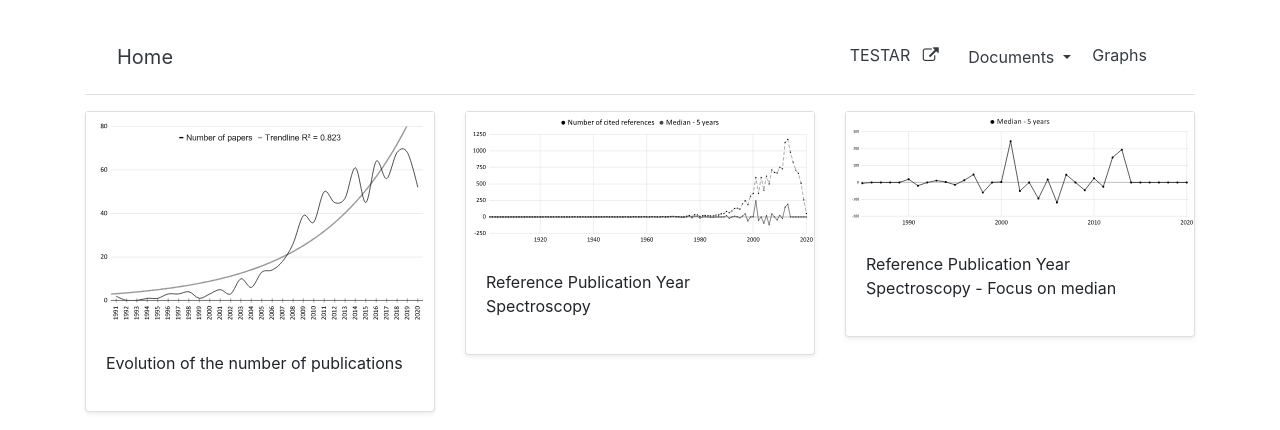
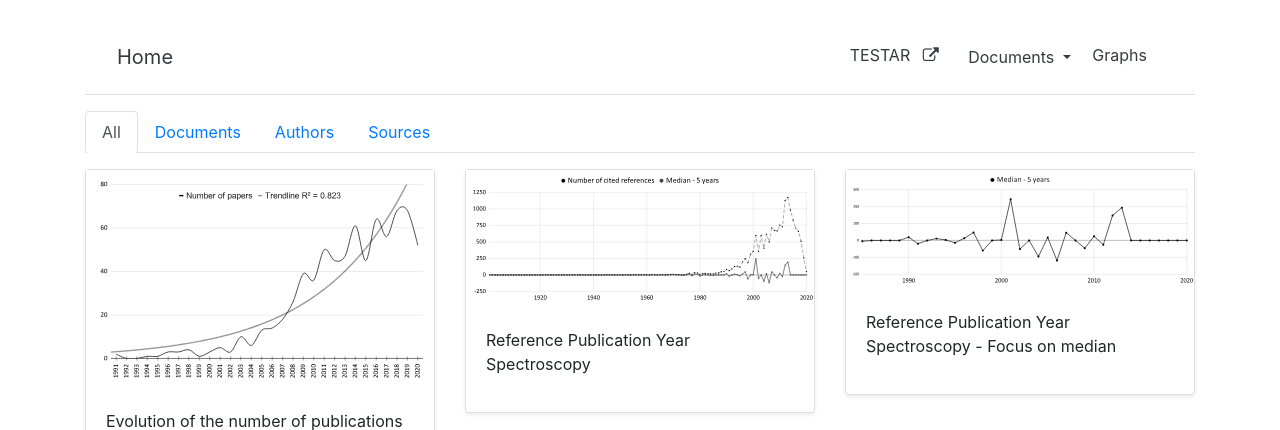
Before and after one commit to oliviarves/gui-testing-repository, a Django app: page /results/ in a window 1280 px wide. Shown: the top 430 px of the page. Run offline with Django 3.2, Linux system fonts and the light colour scheme; data comes from the database, SQL or seed files in the repository.

Commit message:
Add tabs to results

```diff
--- a/papers/filters.py
+++ b/papers/filters.py
@@ -22,4 +22,6 @@ class ResultsFilterSet(filters.FilterSet):
 
     class Meta:
         model = Image
-        fields = ('category',)
+        exclude = '__all__'
+
+    category = filters.CharFilter(field_name='category__name', lookup_expr='iexact')
--- a/papers/template_tags.py
+++ b/papers/template_tags.py
@@ -3,7 +3,7 @@ from django.template.defaulttags import register
 
 @register.filter
 def get_item(dictionary, key):
-    return dictionary.get(key)
+    return dictionary.get(key, None)
 
 @register.filter
 def remove_extension(value):
--- a/papers/views.py
+++ b/papers/views.py
@@ -48,7 +48,6 @@ class PapersList(FormMixin, ListView):
 
 class Results(FilterView):
     template_name = "results.html"
-    model = Image
     filterset_class = ResultsFilterSet
 
     # GRAPHS = list(itertools.chain.from_iterable([[f for f in listdir(p) if isfile(join(p, f))] for p in paths]))
--- a/templates/results.html
+++ b/templates/results.html
@@ -2,15 +2,38 @@
 
 {% block content %}
 {% load static %}
-{#<p>#}
-{##}
-{#    <ul class="nav nav-tabs">#}
-{#          <li class="nav-item">#}
-{#            <a class="nav-link" href="{% url 'results' 'all' %}">All</a>#}
-{#          </li>#}
-{#          <li class="nav-item">#}
-{#            <a class="nav-link" href="{% url 'results' category='growth' %}">Growth</a>#}
-{#          </li>#}
+<p>
+    <form action={% url 'results' %}>
+    <ul class="nav nav-tabs">
+          <li class="nav-item">
+{#            <a class="nav-link" href="{% url 'results' 'all' %}"#}
+{#                type="submit">All</a>#}
+              <button type="submit" class="btn btn-link nav-link {% if request.GET|get_item:'category' == None %}active{% endif %}">All</button>
+          </li>
+          <li class="nav-item">
+{#            <a class="nav-link" href="{% url 'results' category='Documents' %}"#}
+{#                name="category"#}
+{#                value="Documents"#}
+{#                type="submit">Documents</a>#}
+
+              <button type="submit" value="Documents" name="category" class="btn btn-link nav-link {% if request.GET|get_item:'category' == "Documents" %}active{% endif %}">Documents</button>
+          </li>
+
+          <li class="nav-item">
+{#            <a class="nav-link" href="{% url 'results' category='Authors' %}"#}
+{#                name="category"#}
+{#                value="Authors"#}
+{#                type="submit">Authors</a>#}
+              <button type="submit" value="Authors" name="category" class="btn btn-link nav-link {% if request.GET|get_item:'category' == "Authors" %}active{% endif %}">Authors</button>
+          </li>
+
+          <li class="nav-item">
+{#            <a class="nav-link" href="{% url 'results' category='Sources' %}"#}
+{#                name="category"#}
+{#                value="Sources"#}
+{#                type="submit">Sources</a>#}
+              <button type="submit" value="Sources" name="category" class="btn btn-link nav-link {% if request.GET|get_item:'category' == "Sources" %}active{% endif %}">Sources</button>
+          </li>
 {#          <li class="nav-item dropdown">#}
 {#            <a class="nav-link dropdown-toggle" data-toggle="dropdown" href="#" role="button" aria-haspopup="true" aria-expanded="false">Publications and Rankings</a>#}
 {#            <div class="dropdown-menu">#}
@@ -37,8 +60,9 @@
 {#              <a class="dropdown-item" href="{% static "data/Keywords.xlsx" %}">Group of keywords</a>#}
 {#            </div>#}
 {#          </li>#}
-{#        </ul>#}
-{#</p>#}
+        </ul>
+    </form>
+</p>
         <div class="row">
             {% for chart in object_list %}
                 <div class="col-md-4">
@@ -50,7 +74,7 @@
                           <p class="card-text">{{ chart.description }}</p>
                           <div class="d-flex justify-content-between align-items-center">
 {#                            <div class="btn-group">#}
-{#                              <button type="button" class="btn btn-sm btn-outline-secondary" data-toggle="modal" data-target="#{{    chart }}">View</button>#}
+{#                              <button type="button" class="btn btn-sm btn btn-link-secondary" data-toggle="modal" data-target="#{{    chart }}">View</button>#}
 {#                            </div>#}
                           </div>
                         </div>
```
